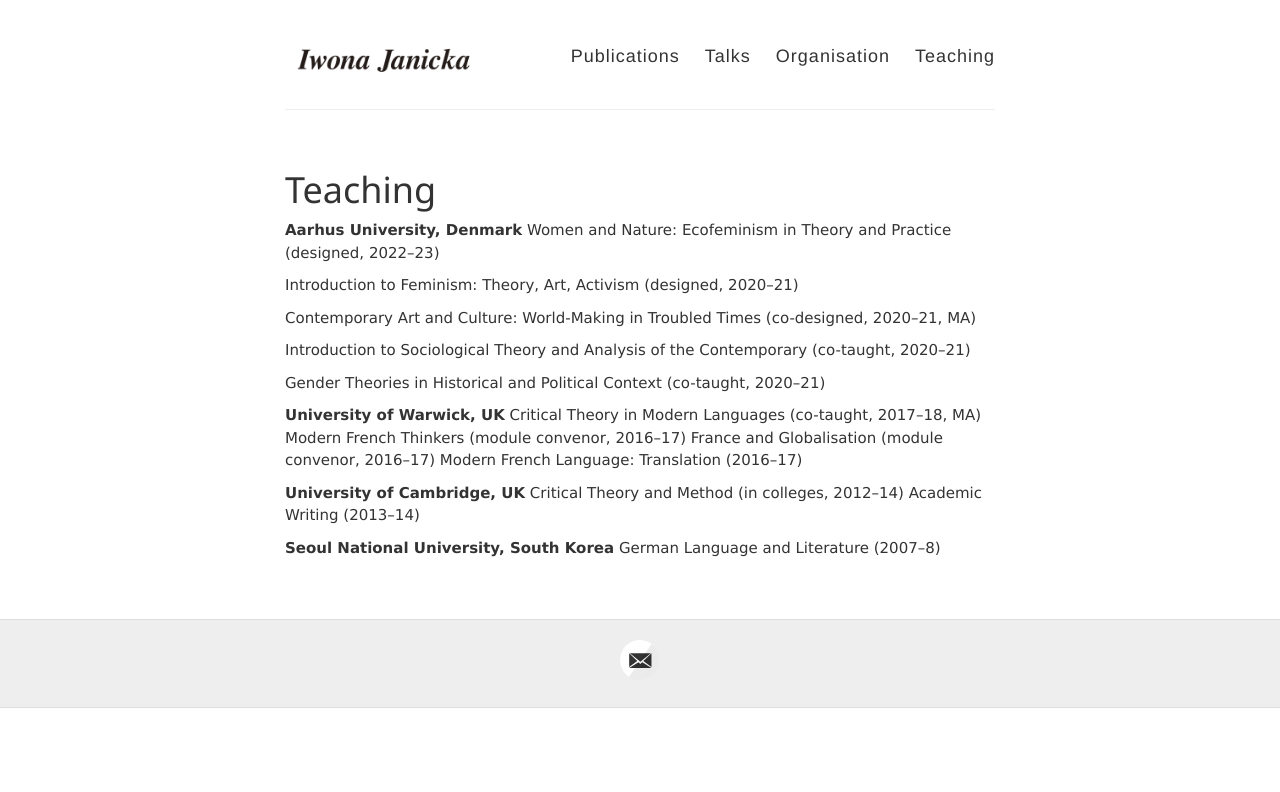
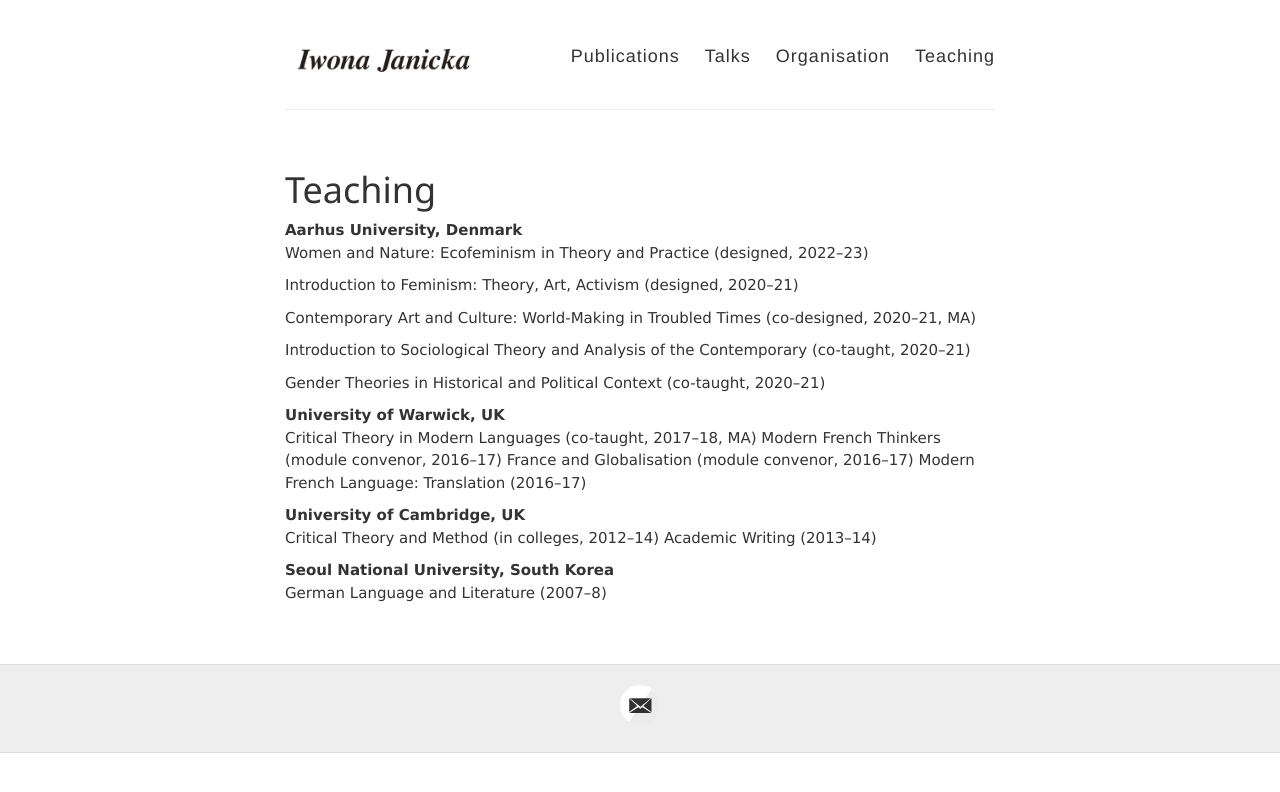
Before and after one commit to IJanicka/IJanicka.github.io, a Jekyll site: the page built from teaching.md, in a window 1280 px wide. Shown: the top 792 px of the page. Built offline with Jekyll 4.4.1, drawn with Linux system fonts in a browser that asks for light colours.

```diff
--- a/teaching.md
+++ b/teaching.md
@@ -3,7 +3,7 @@ layout: page
 title: Teaching
 permalink: /teaching/
 ---
-**Aarhus University, Denmark**
+**Aarhus University, Denmark**<br>
 Women and Nature: Ecofeminism in Theory and Practice (designed, 2022–23)
 
 Introduction to Feminism: Theory, Art, Activism (designed, 2020–21)
@@ -14,15 +14,15 @@ Introduction to Sociological Theory and Analysis of the Contemporary (co-taught,
 
 Gender Theories in Historical and Political Context (co-taught, 2020–21)
 
-**University of Warwick, UK**
+**University of Warwick, UK**<br>
 Critical Theory in Modern Languages (co-taught, 2017–18, MA)
 Modern French Thinkers (module convenor, 2016–17)
 France and Globalisation (module convenor, 2016–17)
 Modern French Language: Translation (2016–17)
 
-**University of Cambridge, UK**
+**University of Cambridge, UK**<br>
 Critical Theory and Method (in colleges, 2012–14)
 Academic Writing (2013–14)
 
-**Seoul National University, South Korea**
+**Seoul National University, South Korea**<br>
 German Language and Literature (2007–8)
```
